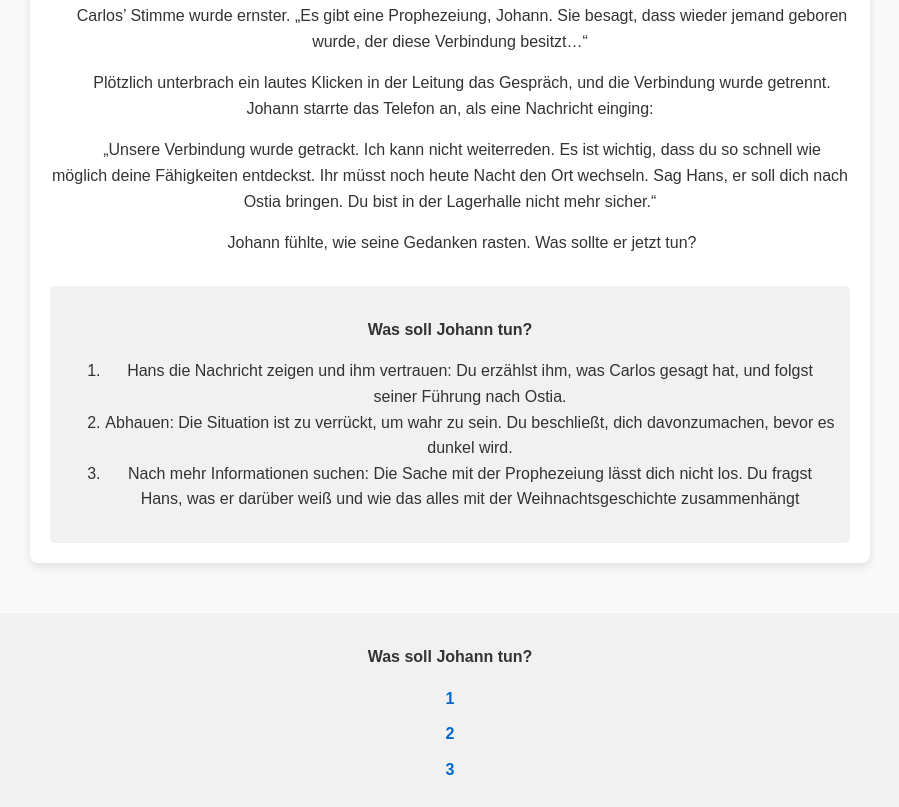
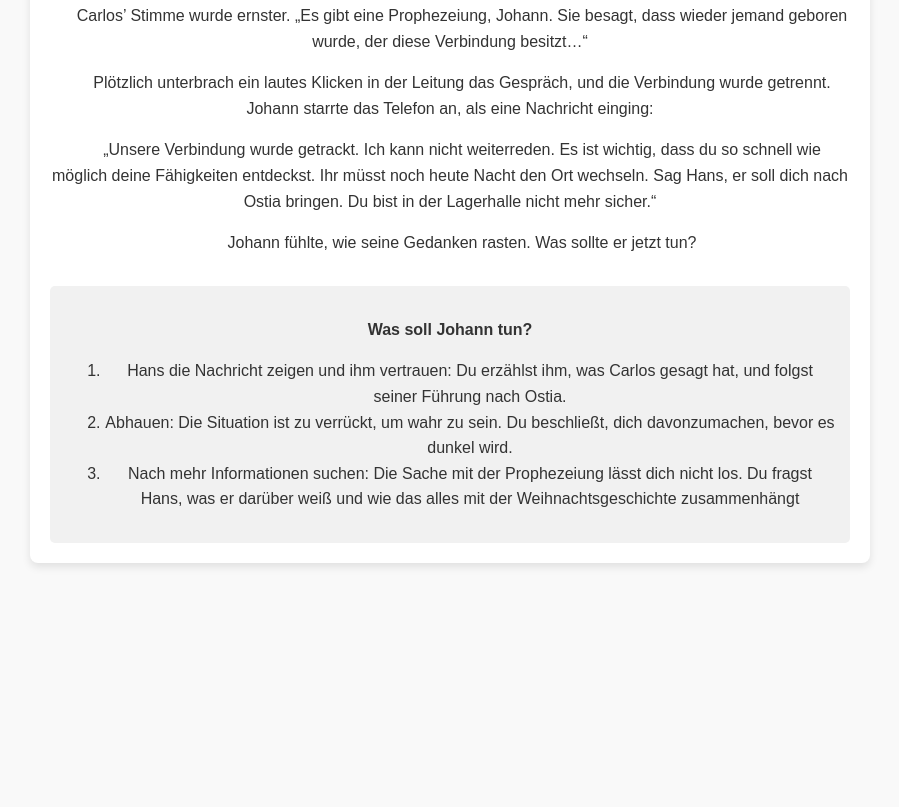
Before and after one commit to 4nna/4nna, a plain HTML site: page adventskalender/10/10.html in a window 1280 px wide. Shown: the part 1804-2611 px from the top of the page, without its empty margins (190-1089 px from the left). After the commit the page ends 2417 px from the top, so only its background shows below. Drawn offline with Linux system fonts and the light colour scheme.

Commit message:
removed the double decision at end of 10html

```diff
--- a/adventskalender/10/10.html
+++ b/adventskalender/10/10.html
@@ -124,14 +124,7 @@
            </div>
         </div>
             </div>
-
-                      <div class="decision">
-                <p><strong>Was soll Johann tun?</strong></p>
-                <a href="#kapitel2-option1">1</a>
-                <a href="#kapitel2-option2">2</a>
-                <a href="#kapitel2-option3">3</a>
-            </div>
-        </div>
+       </div>
             </div>
 </body>
 </html>
```
